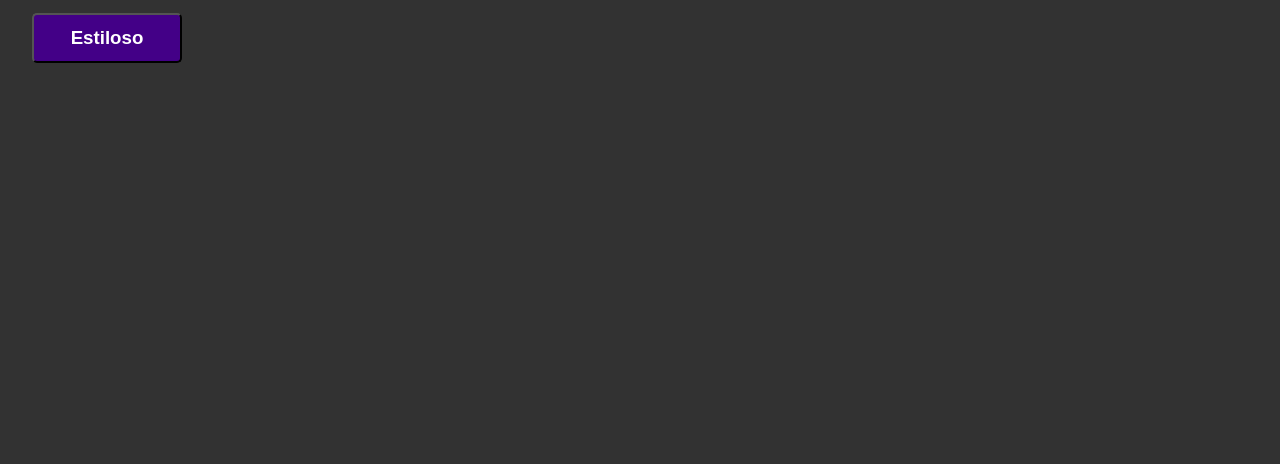
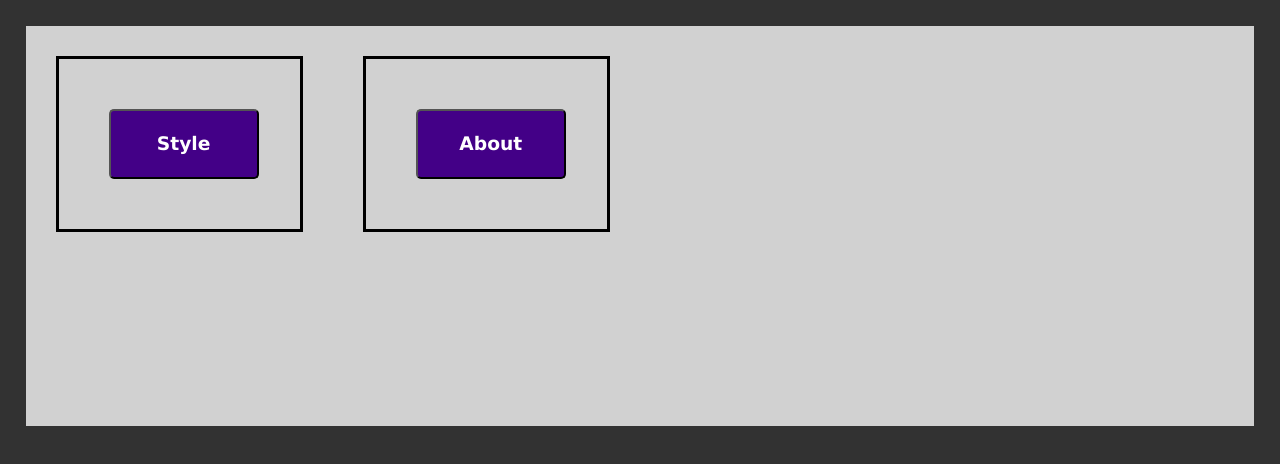
Before and after one commit to gustavo-silva-clear/React_register_project, a Next.js app: page / in a window 1280 px wide. Shown: the top 464 px of the page. Built offline with nearby package versions, Linux system fonts and the light colour scheme.

Commit message:
fix: Browser component

```diff
--- /dev/null
+++ b/src/components/browser.jsx
@@ -0,0 +1,18 @@
+import Link from "next/link"
+import styles from '../styles/browser.module.css'
+
+export default function Browser(props) {
+
+    return (
+
+        <Link href={props.destino}>
+            <div className={styles.browser}>
+                <button className="btn">
+                    <h3>{props.texto}</h3>
+                </button>
+            </div>
+        </Link>
+
+    )
+
+}
--- a/src/pages/example.jsx
+++ b/src/pages/example.jsx
@@ -1,5 +1,5 @@
 import Header from "../components/Header";
-
+import Link from "next/link";
 export default function Example() {
 
     return (
@@ -10,6 +10,7 @@ export default function Example() {
 
             <Header title = "Não é dificil"/>
 
+            <Link href='/'><button className="btn"><h3>Voltar</h3></button></Link>
 
         </div>
 
--- a/src/pages/index.jsx
+++ b/src/pages/index.jsx
@@ -1,13 +1,15 @@
 import Link from "next/link"
+import Browser from "../components/browser"
 
 export default function Init() {
 
     return (
 
-        <div>
-            <Link href="/estiloso">
-                <button className="btn"><h3>Estiloso</h3></button>
-            </Link>
+        <div className="home">
+
+            <Browser texto="Style" destino="/estiloso"></Browser>
+            <Browser texto="About" destino="/example"></Browser>
+
         </div>
 
     )
--- a/src/styles/Estiloso.module.css
+++ b/src/styles/Estiloso.module.css
@@ -3,7 +3,7 @@
     border-width:3px;
     border-style: solid;
     border-color: #fff;
-    padding: 10%;
+    padding: 5%;
     height: 25vh;
     width: 25vw;
     margin: 10%;
@@ -14,9 +14,9 @@
 
 .cont {
 
-
     display: grid;
     grid-template-columns: 25% 25% 25% 25%;
-
+    margin: 0;
+    padding: 0;
 
 }
--- /dev/null
+++ b/src/styles/browser.module.css
@@ -0,0 +1,10 @@
+.browser {
+
+padding: 50px;
+align-items: center;
+border-width: 3px;
+border-color: black;
+border-style: solid;
+margin: 30px;
+
+}
--- a/src/styles/globals.css
+++ b/src/styles/globals.css
@@ -9,30 +9,24 @@
   --background-start-rgb: 214, 219, 220;
   --background-end-rgb: 255, 255, 255;
 
-  --primary-glow: conic-gradient(
-    from 180deg at 50% 50%,
+  --primary-glow: conic-gradient(from 180deg at 50% 50%,
       #16abff33 0deg,
       #0885ff33 55deg,
       #54d6ff33 120deg,
       #0071ff33 160deg,
-    transparent 360deg
-  );
-  --secondary-glow: radial-gradient(
-    rgba(255, 255, 255, 1),
-    rgba(255, 255, 255, 0)
-  );
+      transparent 360deg);
+  --secondary-glow: radial-gradient(rgba(255, 255, 255, 1),
+      rgba(255, 255, 255, 0));
 
   --tile-start-rgb: 239, 245, 249;
   --tile-end-rgb: 228, 232, 233;
-  --tile-border: conic-gradient(
-    #00000080,
+  --tile-border: conic-gradient(#00000080,
       #00000040,
       #00000030,
       #00000020,
       #00000010,
       #00000010,
-    #00000080
-  );
+      #00000080);
 
   --callout-rgb: 238, 240, 241;
   --callout-border-rgb: 172, 175, 176;
@@ -47,24 +41,20 @@
     --background-end-rgb: 0, 0, 0;
 
     --primary-glow: radial-gradient(rgba(1, 65, 255, 0.4), rgba(1, 65, 255, 0));
-    --secondary-glow: linear-gradient(
-      to bottom right,
+    --secondary-glow: linear-gradient(to bottom right,
         rgba(1, 65, 255, 0),
         rgba(1, 65, 255, 0),
-      rgba(1, 65, 255, 0.3)
-    );
+        rgba(1, 65, 255, 0.3));
 
     --tile-start-rgb: 2, 13, 46;
     --tile-end-rgb: 2, 5, 19;
-    --tile-border: conic-gradient(
-      #ffffff80,
+    --tile-border: conic-gradient(#ffffff80,
         #ffffff40,
         #ffffff30,
         #ffffff20,
         #ffffff10,
         #ffffff10,
-      #ffffff80
-    );
+        #ffffff80);
 
     --callout-rgb: 20, 20, 20;
     --callout-border-rgb: 108, 108, 108;
@@ -101,20 +91,32 @@ a {
   }
 }
 
-h1 , h2 , h3{
-
-color:#fff
-
+h1,
+h2,
+h3 {
+  font-family: Verdana, Geneva, Tahoma, sans-serif;
+  color: #fff
 }
 
 .btn {
 
-margin-top: 1%;
-margin-left: 2.5%;
-height: 50px;
+  margin: 0;
+  height: 70px;
   width: 150px;
   background-color: #430087;
   border-radius: 5px;
   font-size: 100%;
 
 }
+.home{
+
+  display: 'flex';
+  margin: 2%;
+  display: grid;
+  grid-template-columns: 25% 25% 25% 25%;
+  background-color: #d1d1d1;
+  height: 50vh;
+
+
+
+}
```
Lines whose indentation alone changed are shown as unchanged.
